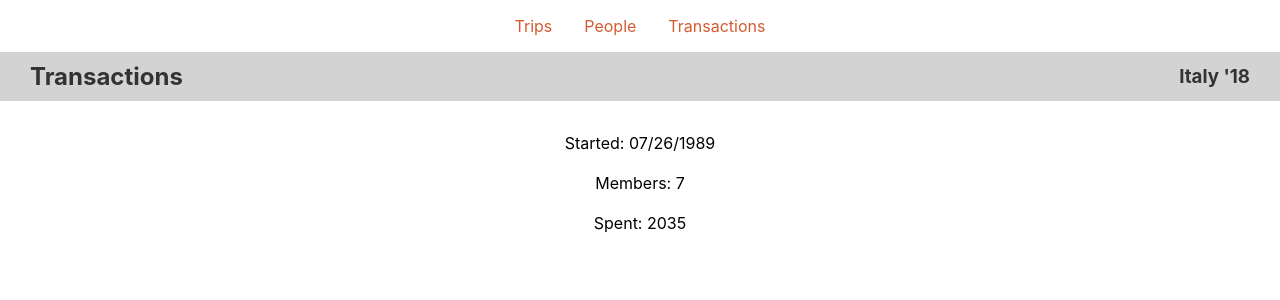
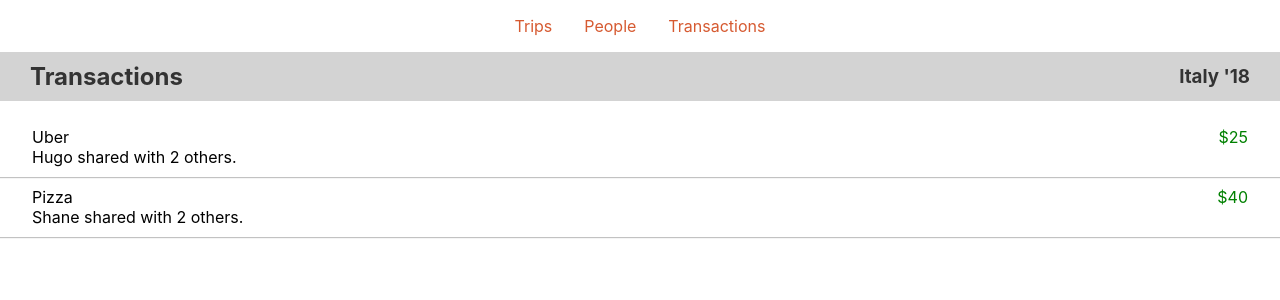
Before and after one commit to BW-Trip-Split/Front-End, a React (Create React App) app: page /trips/0 in a window 1280 px wide. Shown: the top 300 px of the page. Built offline with nearby package versions, Linux system fonts and the light colour scheme; the HTML template or start-up script is replaced by a standard one.

Commit message:
Trip transactions

```diff
--- /dev/null
+++ b/src/components/trips/Transaction.js
@@ -0,0 +1,42 @@
+import React from "react";
+import styled from "styled-components";
+
+function Transaction(props) {
+  const TransactionDiv = styled.div`
+    width: 100%;
+    display: flex;
+
+    flex-flow: column;
+    box-shadow: 0 1px 1px rgba(0, 0, 0, 0.24);
+    padding: 10px;
+    div {
+      display: flex;
+      justify-content: space-between;
+      padding: 0 1rem;
+    }
+  `;
+
+  console.log(props.tripID);
+
+  const formatter = new Intl.NumberFormat("en-US", {
+    style: "currency",
+    currency: "USD",
+    minimumFractionDigits: 0
+  });
+
+  const amount = formatter.format(props.transaction.amount);
+
+  return (
+    <TransactionDiv>
+      <div>
+        <div>{props.transaction.title}</div>
+        <div style={{color: "green"}}>{amount}</div>
+      </div>
+      <div>
+        <div>{props.transaction.owner} shared with {props.transaction.shared.length} others.</div>
+      </div>
+    </TransactionDiv>
+  );
+}
+
+export default Transaction;
--- a/src/components/trips/TripCard.js
+++ b/src/components/trips/TripCard.js
@@ -2,8 +2,6 @@ import React from "react";
 import styled from "styled-components";
 
 import { Link } from "react-router-dom";
-import ReactTimeAgo from 'react-time-ago'
-import en from 'javascript-time-ago/locale/en'
 
 function TripCard(props) {
   const Card = styled.div`
@@ -42,8 +40,8 @@ function TripCard(props) {
       color: black;
     }
 
-    span{
-      font-size: .8rem;
+    span {
+      font-size: 0.8rem;
     }
   `;
 
@@ -54,7 +52,6 @@ function TripCard(props) {
     justify-content: flex-start;
     align-items: flex-start;
   `;
-
 
   const TripTitle = styled.h3`
     text-align: center;
@@ -74,7 +71,7 @@ function TripCard(props) {
       color: #d65a31;
       background-color: #ffffff;
 
-      :hover{
+      :hover {
         cursor: pointer;
       }
     }
@@ -82,26 +79,25 @@ function TripCard(props) {
 
   console.log(props.tripID);
 
-  const formatter = new Intl.NumberFormat('en-US', {
-    style: 'currency',
-    currency: 'USD',
+  const formatter = new Intl.NumberFormat("en-US", {
+    style: "currency",
+    currency: "USD",
     minimumFractionDigits: 0
-  })
-
+  });
 
   const amount = formatter.format(props.trip.amountspent);
 
   if (!props.isPast) {
     return (
-
-
       <Card>
-              <img src={props.trip.img}/>
+        <img src={props.trip.img} />
         <CardInfo>
-              <Link to={`trips/${props.tripID}`}><TripTitle>{props.trip.name}</TripTitle></Link>
+          <Link to={`trips/${props.tripID}`}>
+            <TripTitle>{props.trip.name}</TripTitle>
+          </Link>
           <span>Since {props.trip.created}</span>
           <span>{props.trip.members} people</span>
-              <span style={{color: "green"}}>{amount} spent</span>
+          <span style={{ color: "green" }}>{amount} spent</span>
         </CardInfo>
         <Buttons>
           <button>
@@ -112,7 +108,6 @@ function TripCard(props) {
           </button>
         </Buttons>
       </Card>
-
     );
   }
 }
--- a/src/components/trips/TripDetails.js
+++ b/src/components/trips/TripDetails.js
@@ -3,6 +3,7 @@ import styled from "styled-components";
 import axios from "axios";
 
 import { testdata } from "../../data/data";
+import Transaction from "./Transaction";
 
 function TripDetails(props) {
   const HeaderDiv = styled.div`
@@ -25,7 +26,7 @@ function TripDetails(props) {
 
   const TripDetailsDiv = styled.div`
     margin: 0 auto;
-    padding: 2rem 0;
+    padding: 1rem 0;
     width: 100%;
     display: flex;
     flex-flow: column;
@@ -33,7 +34,7 @@ function TripDetails(props) {
     align-items: center;
   `;
 
-  const [trip, setTrip] = useState("");
+  const [trip, setTrip] = useState({});
 
   // useEffect(() => {
   //   const id = props.match.params.id;
@@ -56,24 +57,35 @@ function TripDetails(props) {
     setTrip(testdata[id]);
   }, [props.match.params.id]);
 
-  console.log(trip);
+  if(trip.transactions != undefined)
+  console.log("Transmissions", trip.transactions[0]);
+
+  if(trip.transactions == undefined){
+    return (
+      <div>Loading...</div>
+    );
+  }
+  else if(trip.transactions != undefined){
   return (
     <>
       <HeaderDiv>
-        <div> <h2>Transactions</h2></div>
-        <div><h3>{trip.name}</h3></div>
+        <div>
+          {" "}
+          <h2>Transactions</h2>
+        </div>
+        <div>
+          <h3>{trip.name}</h3>
+        </div>
       </HeaderDiv>
 
       <TripDetailsDiv>
-
-        <span>Started: {trip.created}</span>
-        <br />
-        <span>Members: {trip.members}</span>
-        <br />
-        <span>Spent: {trip.amountspent}</span>
+        {trip.transactions.map((element, index) => (
+          <Transaction key={index} transaction={element}/>
+        ))}
       </TripDetailsDiv>
     </>
   );
 }
+}
 
 export default TripDetails;
--- a/src/components/trips/TripList.js
+++ b/src/components/trips/TripList.js
@@ -4,10 +4,9 @@ import TripCard from "./TripCard";
 import { Link } from "react-router-dom";
 
 function TripList(props) {
-
   const TripListDiv = styled.div`
     margin: 0 auto;
-    padding: 2rem 0;
+    padding: 1rem 0;
     width: 100%;
     display: flex;
     flex-flow: row wrap;
--- a/src/data/data.js
+++ b/src/data/data.js
@@ -4,22 +4,41 @@ export const testdata = [
     created: "07/26/1989",
     members: 7,
     amountspent: 2035,
-    img: "https://i.dailymail.co.uk/1/2018/09/22/12/4470646-6196139-image-a-11_1537615631007.jpg"
+    img: "https://i.dailymail.co.uk/1/2018/09/22/12/4470646-6196139-image-a-11_1537615631007.jpg",
+    transactions: [
+      {
+        title: "Uber",
+        owner: "Hugo",
+        shared: ["Shane", "Ryan"],
+        amount: 25.0,
+        date: "10/20/2019"
+      },
+      {
+        title: "Pizza",
+        owner: "Shane",
+        shared: ["Hugo", "Ryan"],
+        amount: 40.0,
+        date: "10/20/2019"
+      }
+    ]
   },
   {
     name: "Bryce Canyon",
     created: "07/26/2001",
     members: 2,
     amountspent: 1490,
-    img: "https://images.unsplash.com/photo-1531872998053-adba85a5bc4d?ixlib=rb-1.2.1&ixid=eyJhcHBfaWQiOjEyMDd9&auto=format&fit=crop&w=1350&q=80"
+    img:
+      "https://images.unsplash.com/photo-1531872998053-adba85a5bc4d?ixlib=rb-1.2.1&ixid=eyJhcHBfaWQiOjEyMDd9&auto=format&fit=crop&w=1350&q=80"
   },
   {
     name: "Greece EF",
     created: "07/26/2019",
     members: 5,
     amountspent: 5200,
-    img: "https://images.unsplash.com/photo-1530841377377-3ff06c0ca713?ixlib=rb-1.2.1&ixid=eyJhcHBfaWQiOjEyMDd9&auto=format&fit=crop&w=1350&q=80"
-}];
+    img:
+      "https://images.unsplash.com/photo-1530841377377-3ff06c0ca713?ixlib=rb-1.2.1&ixid=eyJhcHBfaWQiOjEyMDd9&auto=format&fit=crop&w=1350&q=80"
+  }
+];
 
 export const pasttrips = [
   {
@@ -27,34 +46,39 @@ export const pasttrips = [
     created: "04/26/2019",
     members: 11,
     amountspent: 10000,
-        img: "https://images.unsplash.com/photo-1531572753322-ad063cecc140?ixlib=rb-1.2.1&ixid=eyJhcHBfaWQiOjEyMDd9&auto=format&fit=crop&w=1355&q=80"
+    img:
+      "https://images.unsplash.com/photo-1531572753322-ad063cecc140?ixlib=rb-1.2.1&ixid=eyJhcHBfaWQiOjEyMDd9&auto=format&fit=crop&w=1355&q=80"
   },
   {
     name: "Brazil",
     created: "07/26/1999",
     members: 3,
     amountspent: 1512,
-        img: "https://images.unsplash.com/photo-1531572753322-ad063cecc140?ixlib=rb-1.2.1&ixid=eyJhcHBfaWQiOjEyMDd9&auto=format&fit=crop&w=1355&q=80"
+    img:
+      "https://images.unsplash.com/photo-1531572753322-ad063cecc140?ixlib=rb-1.2.1&ixid=eyJhcHBfaWQiOjEyMDd9&auto=format&fit=crop&w=1355&q=80"
   },
   {
     name: "Italy '17",
     created: "07/26/2017",
     members: 8,
     amountspent: 4521,
-        img: "https://images.unsplash.com/photo-1531572753322-ad063cecc140?ixlib=rb-1.2.1&ixid=eyJhcHBfaWQiOjEyMDd9&auto=format&fit=crop&w=1355&q=80"
+    img:
+      "https://images.unsplash.com/photo-1531572753322-ad063cecc140?ixlib=rb-1.2.1&ixid=eyJhcHBfaWQiOjEyMDd9&auto=format&fit=crop&w=1355&q=80"
   },
   {
     name: "Grand Canyon With Da Boiz",
     created: "06/14/2011",
     members: 5,
     amountspent: 1953,
-        img: "https://images.unsplash.com/photo-1531572753322-ad063cecc140?ixlib=rb-1.2.1&ixid=eyJhcHBfaWQiOjEyMDd9&auto=format&fit=crop&w=1355&q=80"
+    img:
+      "https://images.unsplash.com/photo-1531572753322-ad063cecc140?ixlib=rb-1.2.1&ixid=eyJhcHBfaWQiOjEyMDd9&auto=format&fit=crop&w=1355&q=80"
   },
   {
     name: "New York",
     created: "09/12/2018",
     members: 2,
     amountspent: 890,
-        img: "https://images.unsplash.com/photo-1531572753322-ad063cecc140?ixlib=rb-1.2.1&ixid=eyJhcHBfaWQiOjEyMDd9&auto=format&fit=crop&w=1355&q=80"
-    },
-]
+    img:
+      "https://images.unsplash.com/photo-1531572753322-ad063cecc140?ixlib=rb-1.2.1&ixid=eyJhcHBfaWQiOjEyMDd9&auto=format&fit=crop&w=1355&q=80"
+  }
+];
```
Also changed, not shown: src/components/Home.js (+1 -9 lines), src/components/People.js (+1 -9 lines), src/components/Transactions.js (+1 -9 lines). Lines whose indentation alone changed are shown as unchanged.
